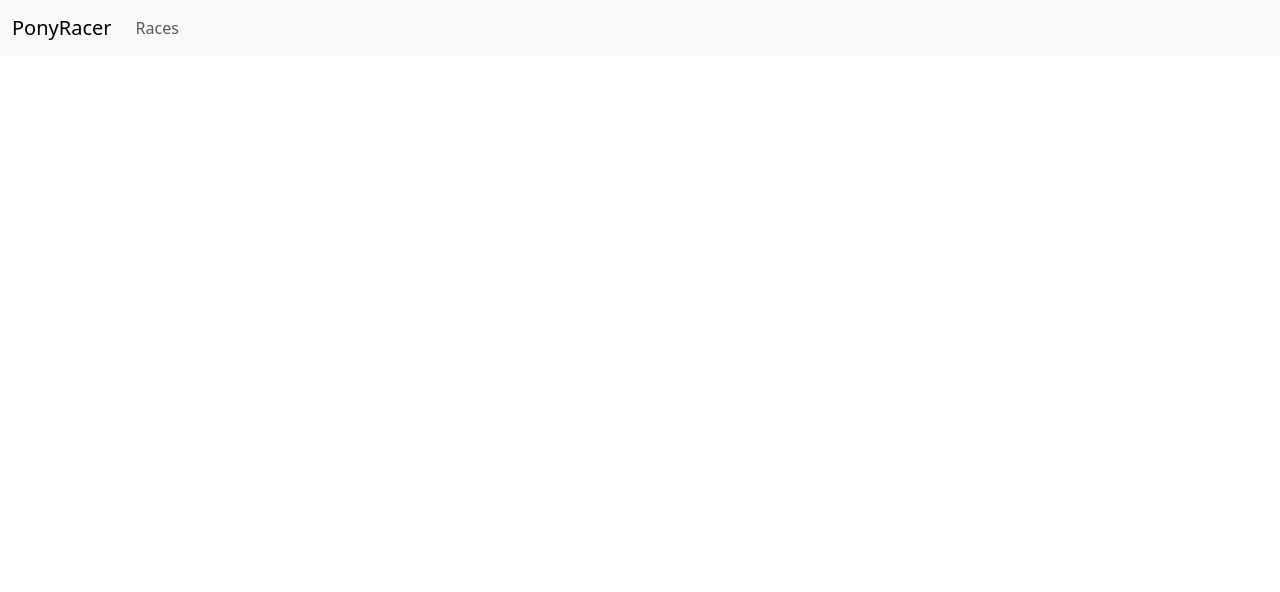
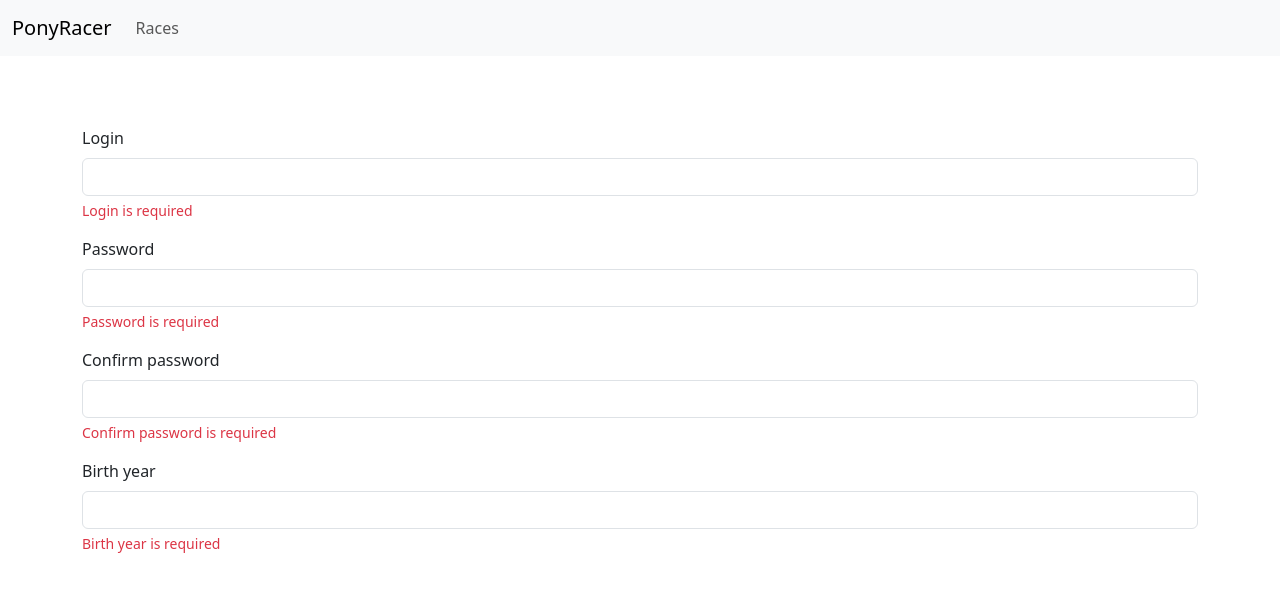
Before and after one commit to achrefabdennebi/ponyracer, an Angular app: page /register in a window 1280 px wide. Before the commit this address led to /. Shown: the top 592 px of the page. Built offline with nearby package versions, Linux system fonts and the light colour scheme.

Commit message:
feat: init register form

```diff
--- a/exercise.json
+++ b/exercise.json
@@ -1 +1 @@
-{"pack":"70","id":14,"title":"Login form","specs":[{"name":"src/app/user.service.spec.ts","hash":"fe08c6727e452c87d68372204d281b0b565943098d16a7870401680506cbfc1c"},{"name":"src/app/login/login.component.spec.ts","hash":"ff67b0fa80e5798d09fc334f01f9906da1cccbe5ae2ccbb6935884b88a10bdc4"},{"name":"src/app/home/home.component.spec.ts","hash":"112fc275045ac335fa4e95023264d06aa4961c7f5647fb722db8410e93b0382b"},{"name":"cypress/e2e/login.cy.ts","hash":"2983747e33fd00b1555b027a1b4ab653df42e4b7262269152ed6c65ed38eca60"},{"name":"cypress/e2e/home.cy.ts","hash":"6b007cdba101e11fd9df6c31942997167cadc9c1126486b9f674848bbbb9ae2e"}]}
+{"pack":"70","id":15,"title":"Register form","specs":[{"name":"src/app/user.service.spec.ts","hash":"04d36cc73998ed01e2bac34fb22bd6020ffee9d89e302ca4ce25e03ba427a253"},{"name":"src/app/register/register.component.spec.ts","hash":"c4f4502349622cbaf0aad84b766f18bdfeb30b965fcd57e12ebb47eb072d13c1"},{"name":"src/app/home/home.component.spec.ts","hash":"beca099d439d380b3ba22179d8224bfa9b12eafe5b1736aa0bf46249a31e3892"},{"name":"cypress/e2e/register.cy.ts","hash":"e07db08f93c77b189f628bfe7840707881286a1f5ac7488e3812b8b09463f703"},{"name":"cypress/e2e/home.cy.ts","hash":"b7e6d5d0ac50a114c4e0775cc1889f6084523ca31e6263beaa2ebde337b5de0f"}]}
--- a/src/app/app.routes.ts
+++ b/src/app/app.routes.ts
@@ -2,9 +2,11 @@ import { Routes } from '@angular/router';
 import { RacesComponent } from './races/races.component';
 import { HomeComponent } from './home/home.component';
 import { LoginComponent } from './login/login.component';
+import { RegisterComponent } from './register/register.component';
 
 export const routes: Routes = [
   { path: '', component: HomeComponent },
   { path: 'races', component: RacesComponent },
-  { path: 'login', component: LoginComponent }
+  { path: 'login', component: LoginComponent },
+  { path: 'register', component: RegisterComponent }
 ];
--- a/src/app/home/home.component.html
+++ b/src/app/home/home.component.html
@@ -3,5 +3,6 @@
 </div>
 
 <div class="text-center">
-  <a class="btn btn-primary" routerLink="/login">Login</a>
+  <a class="btn btn-primary me-2" routerLink="/login">Login</a>
+  <a class="btn btn-primary" routerLink="/register">Register</a>
 </div>
--- /dev/null
+++ b/src/app/register/register.component.html
@@ -0,0 +1,28 @@
+<form [formGroup]="userForm">
+  <div class="mb-3">
+    <label for="login" class="form-label">Login</label>
+    <input id="login" type="text" class="form-control" formControlName="login" />
+    <!-- error message here -->
+    <div class="invalid-feedback">Login is required</div>
+  </div>
+  <div formGroupName="passwordForm">
+    <div class="mb-3">
+      <label for="password" class="form-label">Password</label>
+      <input id="password" type="password" class="form-control" formControlName="password" />
+      <!-- error message here -->
+      <div class="invalid-feedback">Password is required</div>
+    </div>
+    <div class="mb-3">
+      <label for="confirmPassword" class="form-label">Confirm password</label>
+      <input id="confirmPassword" type="password" class="form-control" formControlName="confirmPassword" />
+      <!-- error message here -->
+      <div class="invalid-feedback">Confirm password is required</div>
+    </div>
+  </div>
+  <div class="mb-3">
+    <label for="birthYear" class="form-label">Birth year</label>
+    <input id="birthYear" type="number" class="form-control" formControlName="birthYear" />
+    <!-- error message here -->
+    <div class="invalid-feedback">Birth year is required</div>
+  </div>
+</form>
--- /dev/null
+++ b/src/app/register/register.component.ts
@@ -0,0 +1,34 @@
+import { Component } from '@angular/core';
+import { NonNullableFormBuilder, ReactiveFormsModule, Validators } from '@angular/forms';
+import { UserService } from '../user.service';
+import { Router } from '@angular/router';
+import { NgIf } from '@angular/common';
+
+@Component({
+  selector: 'pr-register',
+  standalone: true,
+  imports: [ReactiveFormsModule, NgIf],
+  templateUrl: './register.component.html',
+  styleUrl: './register.component.css'
+})
+export class RegisterComponent {
+  login = this.fb.control('', [Validators.required, Validators.min(3)]);
+  password = this.fb.control('', [Validators.required]);
+  confirmPassword = this.fb.control('', [Validators.required]);
+  birthYear = this.fb.control<number | null>(null, [Validators.required]);
+  passwordGroup = this.fb.group({
+    password: this.password,
+    confirmPassword: this.confirmPassword
+  });
+  userForm = this.fb.group({
+    login: this.login,
+    passwordForm: this.passwordGroup,
+    birthYear: this.birthYear
+  });
+
+  constructor(
+    private fb: NonNullableFormBuilder,
+    private userService: UserService,
+    private router: Router
+  ) {}
+}
```
Also changed, not shown: src/app/register/register.component.css (added), 1 other file (tests, documents, lock files or other folders).
